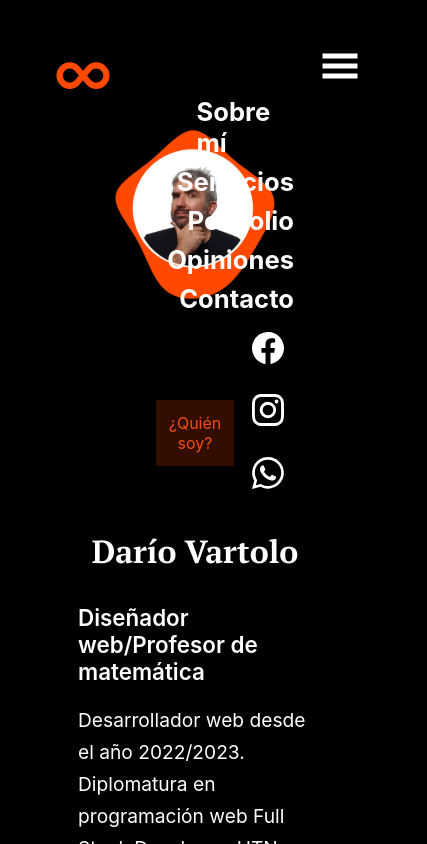
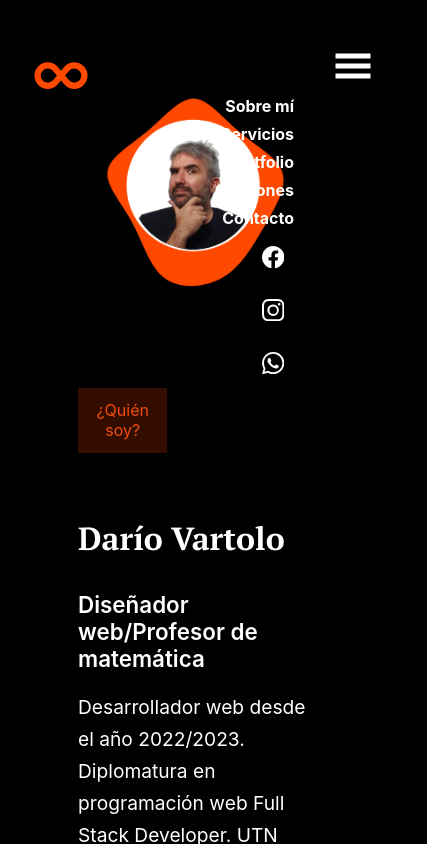
Before and after one commit to DarioVarto/trabajo_practico, a React (Create React App) app: page / in a window 390 px wide. Both pictures are taken after a click on the element 340 px from the left and 71 px from the top of the page. Shown: the top 844 px of the page, 427 px wide, since content can reach past the window. Built offline with nearby package versions, Linux system fonts and the light colour scheme.

Commit message:
"Trabajo terminado"

```diff
--- a/src/Componentes/Footer/index.jsx
+++ b/src/Componentes/Footer/index.jsx
@@ -20,7 +20,9 @@ const Footer = () => {
                             <a className='aFooter' href="#Contacto">Contacto</a>
                         </div>
                     </div>
+
                     <div className='contenedor_redes redes_footer'>
+
                         <a href="https://www.facebook.com/profile.php?id=100090075738822" target='_blank' rel="noreferrer" className='redes_hover'><BsFacebook className='redes iconos_redes_footer'/></a>
                         <a href="https://www.instagram.com/dariovarcaz/" target='_blank' rel="noreferrer" className='redes_hover'><BsInstagram className='redes iconos_redes_footer'/></a>
                         <a href="https://wa.me/5491138842605/?text=Hola, quería consultarte..." target="_blank" rel="noreferrer" className='redes_hover'><BsWhatsapp className='redes iconos_redes_footer'/></a>
@@ -28,9 +30,11 @@ const Footer = () => {
             </div>
 
             <div className='copy'>
+
             <p> Copyright © Vartolo Darío 2023 </p>
 
             </div>
+
         </footer>
     )
 }
--- a/src/Componentes/Formulario/index.jsx
+++ b/src/Componentes/Formulario/index.jsx
@@ -32,14 +32,14 @@ const Formulario = () => {
 
                                 <label className='horario_contacto' >Seleccione un horario para contactarlo</label>
 
-                                    <div className='form_tercera_parte'>
+                                <div className='form_tercera_parte'>
                                         <label >De 8 hs a 12 hs</label>
                                         <input type="radio" name='Contactar por la maniana'/>
                                         <label >De 12 hs a 16 hs</label>
                                         <input type="radio" name='contactar por la tarde'/>
                                         <label >De 16 hs a 20 hs</label>
                                         <input type="radio" name='Contactar por la noche' />
-                                    </div>
+                                </div>
 
                                 <input type="submit" className='input_submit'/>
                             </div>
--- a/src/Componentes/Hero/Hero.css
+++ b/src/Componentes/Hero/Hero.css
@@ -97,26 +97,26 @@
 
 @media(max-width:1680px){
 
+                            .contenedor_hero{justify-content: center;}
 
-                            .contenedoorTexto{
-                                                padding-left: 10.2rem;
-                                                margin-top: 0rem;
+                            .contenedor_img_hero{
+                                                display: flex;
+                                                align-items: center;
                                                 }
-                            .contenedor_imagen{      display: none;
-                                                /* display: flex;
-                                                height: 50%;
-                                                width: 60%;
-                                                transform: translateX(24vh) translateY(-86vh); */
+
+                            .contenedor_imagen{display: none;}
+
+                            .shp{display: none;}
+
+                            .shpMq{
+                                    display: inline;
+
+                                    margin-left: 0;
+
+                                    width: 100%;
                                     }
-                            .shp{display: none;}
-                            .shpMq{display: inline;
-                                    margin-top: 2rem;
-                                    margin-left: 2rem;
-                                width: 100%;}
 
-                            .img_hero{width: 100%;
-                            display: none;}
-
+                            .img_hero{display: none;}
 
                             .btn_hero{padding: 1.2rem 3.5rem;}
 
@@ -124,25 +124,19 @@
 
 
 
-    @media(max-width:1440px){
+    @media(max-width:1440px){.span_bienvenido{width: 30%;}}
 
-        .span_bienvenido{width: 30%;}
-    }
-
-    @media(max-width:1366px){
-
-        .span_bienvenido{width: 25%;}
-    }
+    @media(max-width:1366px){.span_bienvenido{width: 25%;}}
 
 
 
     @media(max-width:1280px){
+                            .contenedor_hero{align-items: center;}
 
-                            .contenedoorTexto{padding-left: 6.6rem;}
-                            .span_bienvenido{
-                                            width: 25%;
-                                            font-size: 1.2rem;
-                                            }
+                            .contenedoorTexto{padding-left: 5rem;}
+
+                            .span_bienvenido{font-size: 1.2rem;}
+
                             .nombre_hero{font-size: 2.6rem;}
 
                             .profesion_hero{
@@ -153,60 +147,50 @@
                             .texto_hero{
                                         font-size: 1rem;
                                         margin-top: 0.4;}
-                            .contenedor_btn{margin-top: 2.2rem;
-                                            }
+
+                            .contenedor_btn{margin-top: 2.2rem;}
+
                             .btn_hero{
                                     padding: 1rem 5rem;
                                     font-size: 1rem;
-                                    }
-                            .shpMq{height: 90%;
                                     }
                             }
 
     @media(max-width:1024px){
 
-        .contenedor_hero{flex-direction: column-reverse;
+                            .contenedor_hero{
+                                            flex-direction: column-reverse;
                                             gap: 6rem;
-
                                             height: auto;
-
-                        width: 100%;
-                        align-items: center;
                                             }
-                    .contenedor_img_hero{display: flex;
-                    justify-content: center;}
-
-
-
-
-
-
-
-
-
-
 
                             .span_bienvenido{
                                             font-size: 1rem;
                                             margin-left: 18rem;
                                             margin-bottom: 4rem;}
+
                             .nombre_hero{font-size: 2.8rem;}
+
                             .profesion_hero{
                                             margin-bottom: 1rem;
-                        font-size: 1.6rem;}
-        .texto_hero{margin-top: 0.2rem;
+                                            font-size: 1.6rem;
+                                            }
+
+                            .texto_hero{
+                                        margin-top: 0.2rem;
                                         font-size: 1.2rem;
                                         }
+
                             .contenedor_btn{
                                             margin-top: 4rem;
-                        justify-content: start;}
+                                            justify-content: center;
+                                            }
+
                             .btn_hero{
-
-
                                     padding: 1.4rem 4rem;
                                     font-size: 1.4rem;
+                                    }
 
-            }
                             .contenedoorTexto{
                                             padding-left: 0rem;
                                             margin-top: 0rem;
@@ -217,42 +201,36 @@
 
 
     @media(max-width:768px){
-            .shpMq{margin-left: 4rem;
-                    width: 90%;
-                    }
                             .contenedor_hero{
                                             display: flex;
                                             align-items: center;
-
-                            width: 100%;}
-
+                                            width: 100%;
+                                        }
 
                             .contenedoorTexto{
                                                 width: 60%;
                                                 margin-bottom: 4rem;
                                             }
+
                             .span_bienvenido{margin-left:0 ;}
                             }
+
     @media(max-width:640px){
-            .contenedoorTexto{align-items: center;}
-            .shpMq{margin-left: 0;}
                             .nombre_hero{font-size: 2rem;}
                             .profesion_hero{font-size: 1.4rem;}
                             .btn_hero{
-
-
                                         padding: 1rem 2rem;
                                         font-size: 1.2rem;
+                                        }
 
-        }
-        }
+                            .span_bienvenido{width: 30%;}}
+
     @media(max-width:360px){
                             .contenedor_hero{width: 100%;}
                             .btn_hero{
-
-
                                         padding: 0.5rem 1rem;
                                         font-size: 1rem;
                                     }
+
                             .span_bienvenido{width: 50%;}
                             }
--- a/src/Componentes/Hero/index.jsx
+++ b/src/Componentes/Hero/index.jsx
@@ -42,9 +42,7 @@ const Hero = () => {
                 <svg viewBox="0 15 185 192" xmlns="http://www.w3.org/2000/svg" className='shp'>
                     <path fill="#FF4900" d="M38.5,-45.8C53.2,-33.5,70.8,-24.5,74.6,-11.8C78.5,0.9,68.6,17.4,59,34C49.3,50.5,39.9,67.1,24.8,76.2C9.6,85.2,-11.2,86.7,-24.3,77.4C-37.4,68,-42.6,47.8,-51.9,30.5C-61.3,13.2,-74.7,-1.1,-72.8,-13.1C-71,-25,-53.9,-34.4,-39.2,-46.7C-24.5,-59.1,-12.3,-74.3,-0.2,-74.1C11.9,-73.9,23.8,-58.2,38.5,-45.8Z" transform="translate(85 100)" />
                 </svg>
-                          {/*   <svg viewBox="0 -8 180 192" xmlns="http://www.w3.org/2000/svg" className='shpMq'>
-                                    <path fill="#FF4900" d="M38.5,-45.8C53.2,-33.5,70.8,-24.5,74.6,-11.8C78.5,0.9,68.6,17.4,59,34C49.3,50.5,39.9,67.1,24.8,76.2C9.6,85.2,-11.2,86.7,-24.3,77.4C-37.4,68,-42.6,47.8,-51.9,30.5C-61.3,13.2,-74.7,-1.1,-72.8,-13.1C-71,-25,-53.9,-34.4,-39.2,-46.7C-24.5,-59.1,-12.3,-74.3,-0.2,-74.1C11.9,-73.9,23.8,-58.2,38.5,-45.8Z" transform="translate(100 100)" />
-                            </svg> */}
+
                 <motion.img src={Img_Hero} alt="Imagen Darío" className='shpMq'
                             variants={efecto_hero}
                             initial='oculto'
--- a/src/Componentes/Logo/index.jsx
+++ b/src/Componentes/Logo/index.jsx
@@ -25,7 +25,8 @@ const Logo = () => {
     },
     }
 
-    return(<div className='Logo'>
+    return(
+            <div className='Logo'>
                         <motion.svg className="infinito" xmlns="http://www.w3.org/2000/svg" viewBox="0 -3 16 16"
                         variants={svgVariants}
                         initial='hidden'
--- a/src/Componentes/Navbar/Navbar.css
+++ b/src/Componentes/Navbar/Navbar.css
@@ -47,29 +47,27 @@
 .redes_hover:hover{transform: scale(1.4);
 }
 
+.hamburguesa{display: none;}
 
 
+@media(max-width:1680px){.contenedorNav{padding:0 1vh}}
 
-.hamburguesa{display: none;}
-
-@media(max-width:1680px){
-    .contenedorNav{padding:0 1vh}
-
-}
 @media(max-width:1280px){
                         .contenedorNav{
-                    padding: 2vh 11.8vh;
-                    justify-content: space-between;}
-    .aNavbar{
-            font-size: 1.2rem;
+                                        padding: 2vh 8vh;
+                                        justify-content: space-between;
                                     }
 
+                        .aNavbar{font-size: 1.2rem; padding-top: 3rem;}
+
                         .redes{font-size: 1.5rem;}
+
                         .nav_items{width: 80%;}
+
                         .Logo{margin-left: 0.6rem;}
                         }
+
 @media(max-width:1024px){
-
                         .contenedorNav{
                                         justify-content: space-between;
                                         padding: 0 10vh;
@@ -82,24 +80,20 @@
                                     top:6rem;
                                     flex-direction: column;
                                     align-items: end;
-        /* background-color: rgba(0,255,255, 0.2); */
                                     width: 25%;
-        /* transform: translateX(100%); */
                                     display: none;
-
-
                                     }
 
-    .nav_items.open{/* transform: translateX(0%); */
+                        .nav_items.open{
                                         display: flex;
-    flex-direction: column;}
+                                        flex-direction: column;
+                                        }
 
                         .contenedor_a{
                                     display: flex;
                                     flex-direction: column;
                                     width: 100%;
                                     align-items: end;
-
                                     }
                         .contenedor_redes{
                                         flex-direction: column;
@@ -107,27 +101,23 @@
                                         align-items: end;
                                         }
 
-    .hamburguesa{display:inline;
+                        .hamburguesa{
+                                    display:inline;
                                     color: white;
                                     font-size: 2.5rem;
-                /* transition: all 0.2s linear; */
                                     }
-            .hamburguesa:hover{
-                transform: scale(1.2);
-            }
+
+                        .hamburguesa:hover{transform: scale(1.2);}
 
                         .redes{font-size: 2rem;}
 
-    .aNavbar{padding: 0 0 0 0;
+                        .aNavbar{
+                                padding: 0 0 0 0;
                                 margin-bottom: 0.5rem;
                                 font-weight: 700;
                                 margin-right: 0;
                                 font-size: 1.6rem;
-
-
                                 }
-
-
 
                         .aNavbar:hover{
                                         padding: 0 0;
@@ -135,16 +125,19 @@
                                         background-color: transparent;
                                         }
                         }
+
+
 @media(max-width:768px){
-    .contenedorNav{
-        justify-content: space-around;
-        width: 100%;
-    padding: 0 0;}
-    .Logo{margin-left: 0rem;}
+                        .contenedorNav{justify-content: space-around;}
+
+                        .aNavbar{font-size: 1rem;}
+
+                        .redes{font-size: 1.4rem;}
                         }
 
 @media(max-width:640px){
-    .contenedorNav{justify-content: space-between;
-                    width: 80%;
-                    padding-left: 3rem;}
+                        .contenedorNav{
+                                        justify-content: space-between;
+                                        padding: 0 2vh;
                                     }
+                        }
--- a/src/Componentes/Navbar/index.jsx
+++ b/src/Componentes/Navbar/index.jsx
@@ -13,33 +13,36 @@ const NavBar = () => {
 
     const [ver,setVer]= useState(false)
 
+    const verNav={
+        noVer:{y:'-60px',opacity:0},
+        ver:{y:'0px',opacity:1,
+        transition:{delay:0.5,duration:2} },
+    }
 
 
     return(
-        <header
+            <header className='contenedorNav'>
+                    <Logo/>
 
-        className='contenedorNav'>
+                    <div className= {`nav_items ${ver && 'open'}`}>
 
+                        <motion.div  className='contenedor_a'
+                        variants={verNav}
+                        initial='noVer'
+                        animate='ver'
+                        >
 
-           <Logo/>
-            <div
-
-        className= {`nav_items ${ver && 'open'}`}>
-                <motion.div
-                 initial={{y:'-20vh'}}
-                 animate={{y:'0vh'}}
-                 transition={{delay:0.5,duration:2}} className='contenedor_a'>
                             <a className='aNavbar' href="#Hero">Sobre mí</a>
                             <a className='aNavbar' href="#servicios">Servicios</a>
                             <a className='aNavbar' href="#Portfolio">Portfolio</a>
                             <a className='aNavbar' href="#Opiniones">Opiniones</a>
                             <a className='aNavbar' href="#Contacto">Contacto</a>
                         </motion.div>
-                <motion.div
+                        <motion.div className='contenedor_redes'
                         initial={{opacity:0}}
                         animate={{opacity:1}}
                         transition={{duration:2}}
-          className='contenedor_redes'>
+                        >
 
                         <a href="https://www.facebook.com/profile.php?id=100090075738822" target='_blank' rel="noreferrer" className='redes_hover'><BsFacebook className='redes'/></a>
                         <a href="https://www.instagram.com/dariovarcaz/" target='_blank' rel="noreferrer" className='redes_hover'><BsInstagram className='redes'/></a>
@@ -47,9 +50,16 @@ const NavBar = () => {
 
                         </motion.div>
                     </div>
+
                     <div className='hamburguesa' onClick={()=>setVer(!ver)}>
+
+                        <motion.div
+                        variants={verNav}
+                        initial='noVer'
+                        animate='ver'
+                        >
                             <GiHamburgerMenu/>
-
+                        </motion.div>
                     </div>
             </header>
     )
```
Also changed, not shown: src/Componentes/Footer/Footer.css (+11 -23 lines), src/Componentes/Formulario/Formulario.css (+17 -18 lines), src/Componentes/Opiniones/Opiniones.css (+5 -16 lines), src/Componentes/Portfolio/Portfolio.css (+11 -13 lines), src/Componentes/Servicios/Servicios.css (+24 -31 lines). Lines whose indentation alone changed are shown as unchanged.
